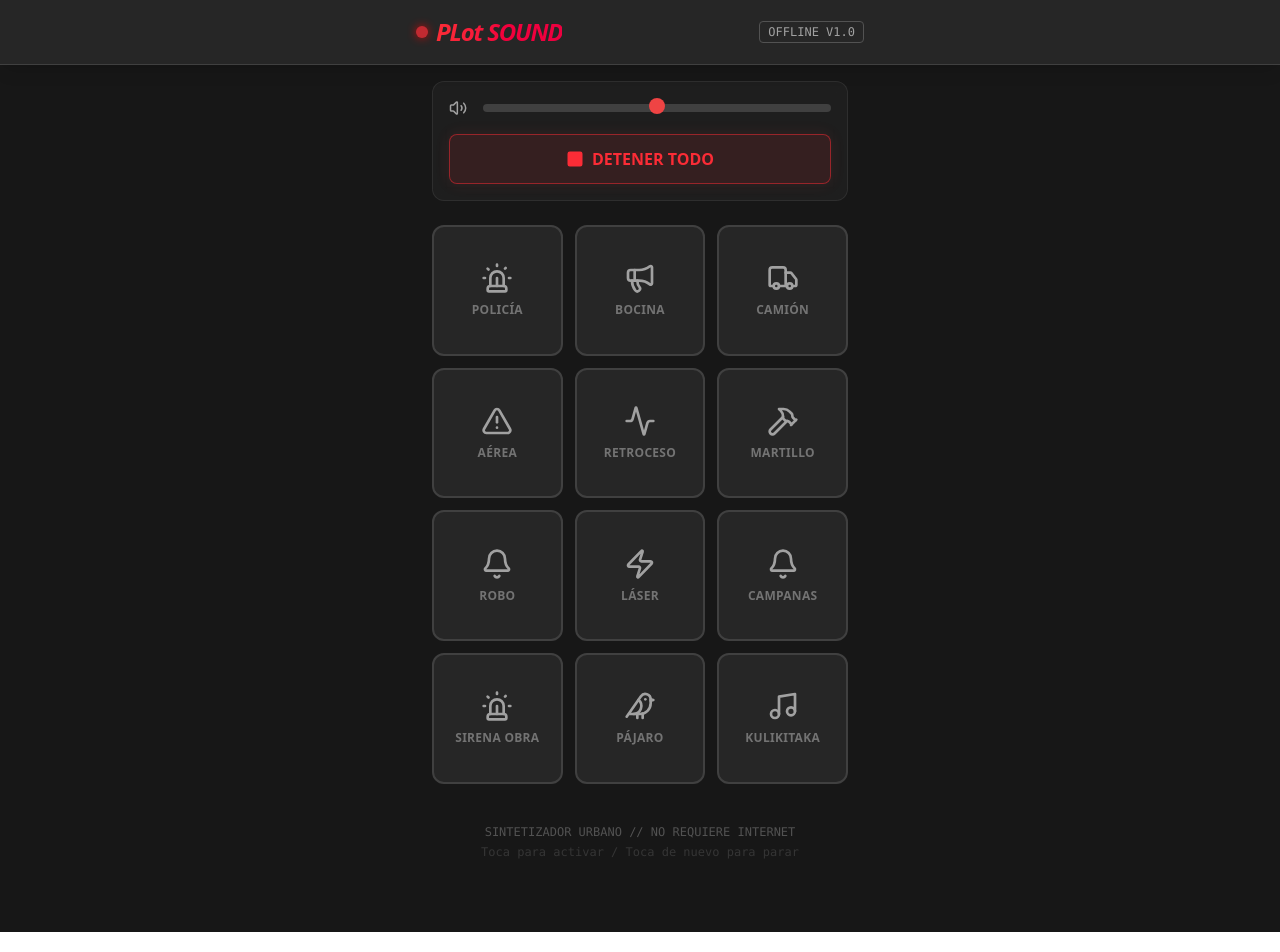
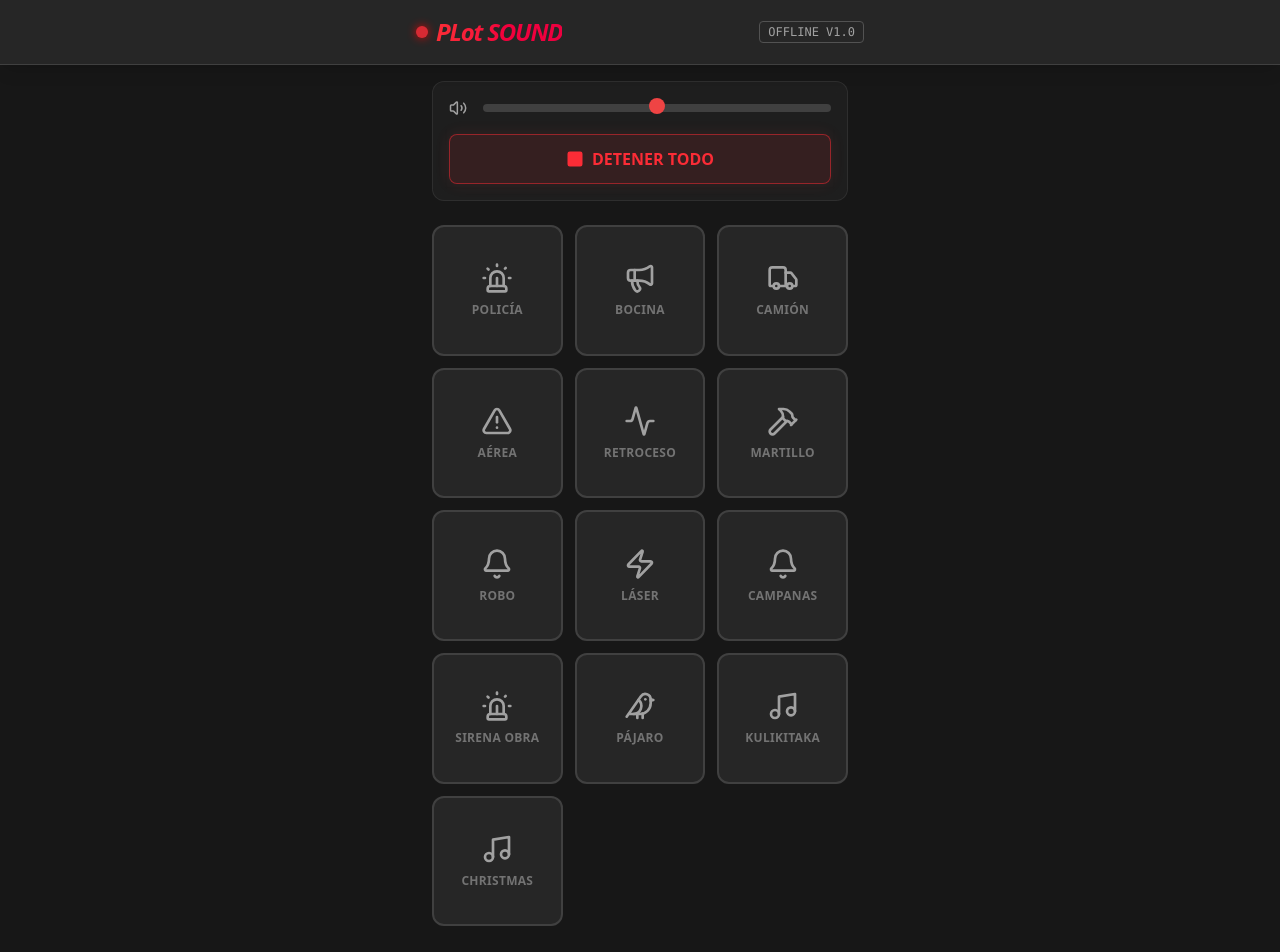
Before and after one commit to webplotcentersj-hash/navidades, a React (Vite) app: page / in a window 1280 px wide. Shown: the top 952 px of the page. Built offline with nearby package versions, Linux system fonts and the light colour scheme.

Commit message:
Agregar sonido Christmas desde archivo MP3

```diff
--- a/src/PlotSoundApp.jsx
+++ b/src/PlotSoundApp.jsx
@@ -1184,6 +1184,7 @@ export default function PlotSoundApp() {
     { id: 'consiren', label: 'Sirena Obra', icon: Siren, color: 'text-orange-400', bg: 'bg-orange-600/20', border: 'border-orange-600', fn: synthConstructionSiren },
     { id: 'bird', label: 'Pájaro', icon: Bird, color: 'text-green-300', bg: 'bg-green-500/20', border: 'border-green-500', fn: synthBird },
     { id: 'kulikitaka', label: 'Kulikitaka', icon: Music, color: 'text-pink-400', bg: 'bg-pink-600/20', border: 'border-pink-600', audioFile: '/kulikitaka.mp3' },
+    { id: 'christmas', label: 'Christmas', icon: Music, color: 'text-red-400', bg: 'bg-red-600/20', border: 'border-red-600', audioFile: '/christmas.mp3' },
   ];
 
   return (
```
Also changed, not shown: 1 other file (tests, documents, lock files or other folders).
